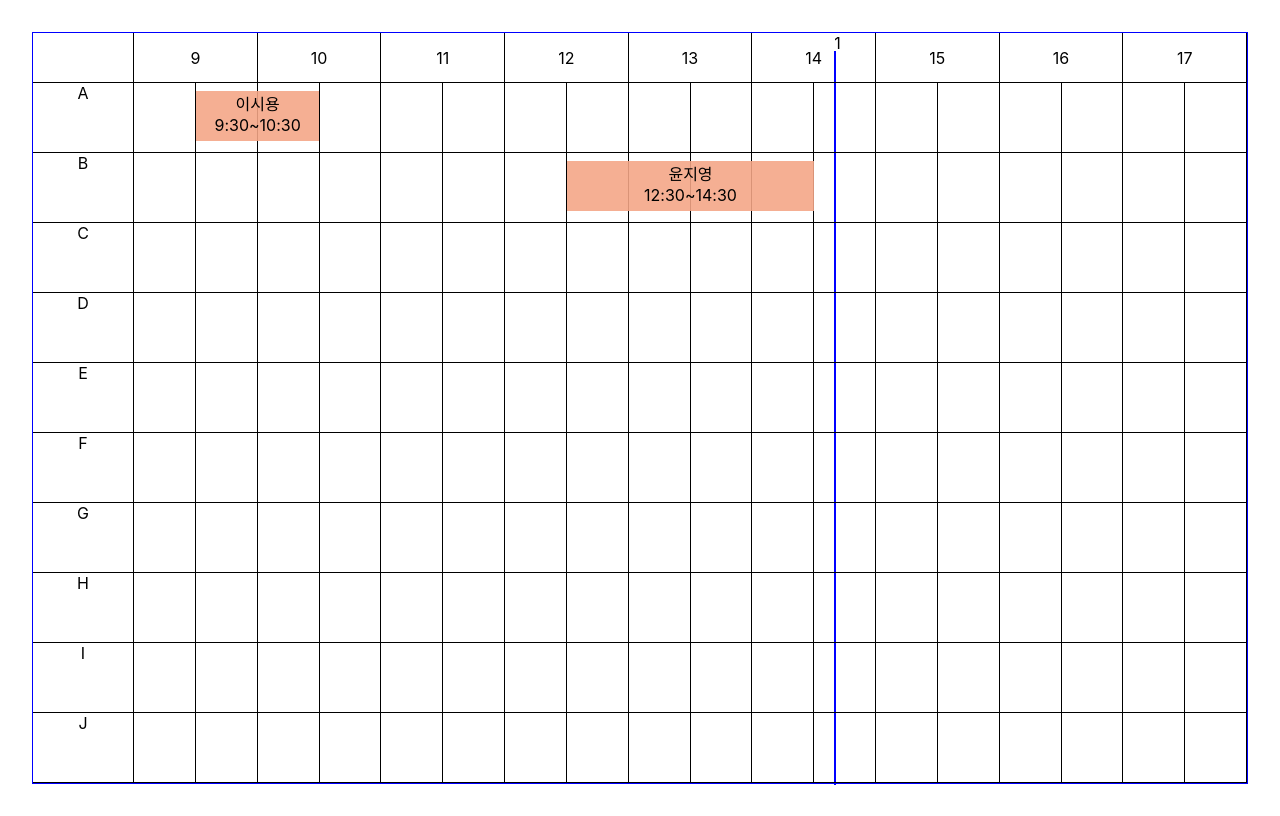
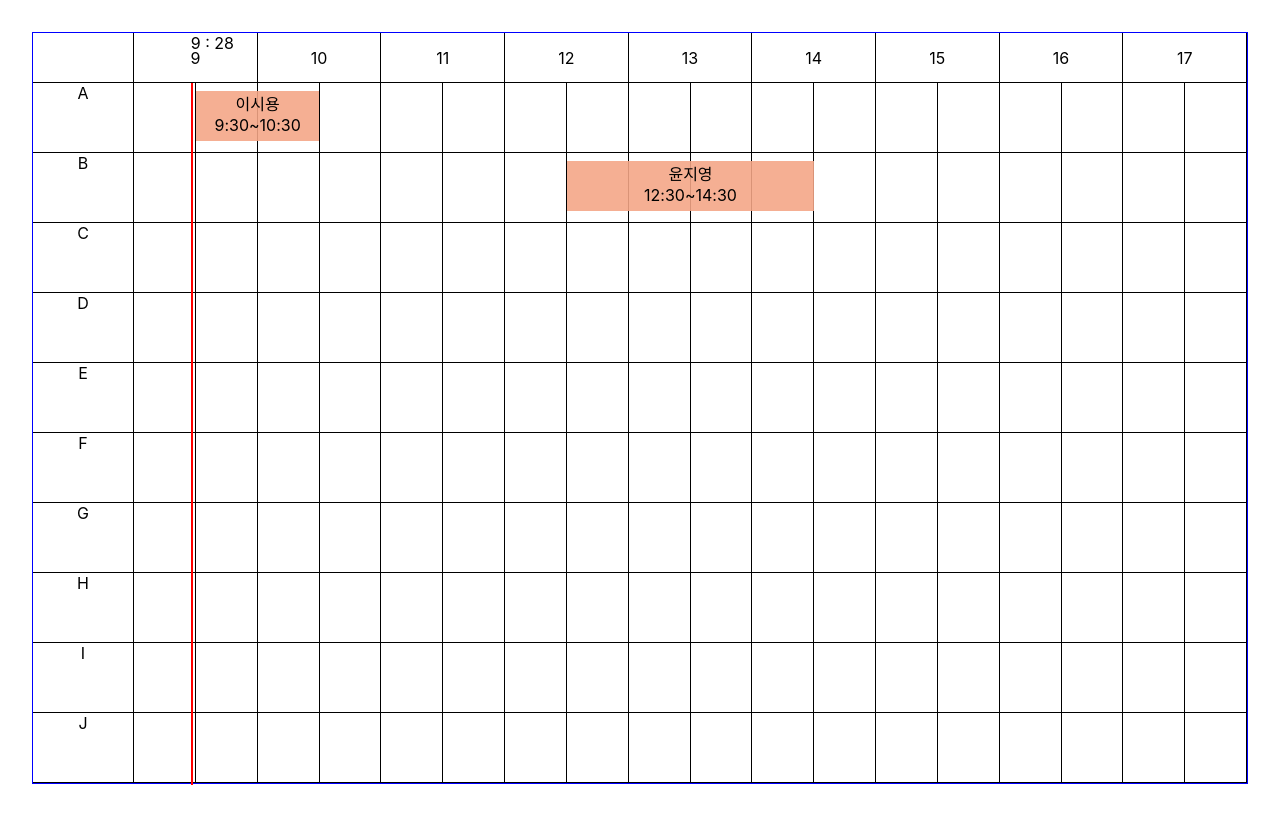
Before and after one commit to fenrirD/meeting-room-reservation-app, a React (Create React App) app: page / in a window 1280 px wide. Built offline with nearby package versions, Linux system fonts and the light colour scheme.

Commit message:
Current Time 기능 완료

```diff
--- a/package.json
+++ b/package.json
@@ -9,6 +9,7 @@
     "@reduxjs/toolkit": "^1.9.0",
     "@types/lodash": "^4.14.188",
     "@types/react-redux": "^7.1.24",
+    "clsx": "^1.2.1",
     "lodash": "^4.17.21",
     "react": "^18.2.0",
     "react-dnd": "^16.0.1",
--- a/src/App.css
+++ b/src/App.css
@@ -88,34 +88,34 @@
 .flex_none {
   flex: none;
 }
-.real_time {
-  display: flex;
-  left: auto;
-  overflow: visible;
-  position: -webkit-sticky;
-  position: sticky;
-  right: auto;
-  height: 50px;
-}
+/*.real_time {*/
+/*  display: flex;*/
+/*  left: auto;*/
+/*  overflow: visible;*/
+/*  position: -webkit-sticky;*/
+/*  position: sticky;*/
+/*  right: auto;*/
+/*  height: 50px;*/
+/*}*/
 
-.time {
-  position: relative;
-  width: 100%;
-}
-.time_son {
-  box-sizing: content-box;
-  height: 100%;
-  margin-top: -2em;
-  overflow: hidden;
-  padding-top: 2em;
-  pointer-events: none;
-  position: absolute;
-  top: 100%;
-  border: 1px solid blue;
-  left:66%;
+/*.time {*/
+/*  position: relative;*/
+/*  width: 100%;*/
+/*}*/
+/*.time_son {*/
+/*  box-sizing: content-box;*/
+/*  height: 100%;*/
+/*  margin-top: -2em;*/
+/*  overflow: hidden;*/
+/*  padding-top: 2em;*/
+/*  pointer-events: none;*/
+/*  position: absolute;*/
+/*  top: 100%;*/
+/*  border: 1px solid blue;*/
+/*  !*left:66%;*!*/
 
-  /*background-color: red;*/
-}
+/*  !*background-color: red;*!*/
+/*}*/
 /*.room {*/
 /*  display: flex;*/
 /*  !*flex-direction: column;*!*/
--- /dev/null
+++ b/src/components/CurrentTime/index.tsx
@@ -0,0 +1,46 @@
+import React, {useEffect, useRef, useState} from "react";
+import useResize from "../../hook/useResize";
+import {useInterval} from "../../hook/useInterval";
+import styles from './styles.module.css';
+
+const CurrentTime = () => {
+
+  const realTimeDiv = useRef<HTMLDivElement>(null);
+  const [position, setPosition] = useState(0);
+  const {width} = useResize(realTimeDiv);
+  const [currenTime, setCurrentTime] = useState<string>('');
+  const [isRunning, setIsRunning] = useState(false);
+
+  const getCurrentTime = () => {
+    const now = new Date();
+    const currentHour = now.getHours();
+    const currentMinutes = now.getMinutes();
+    const position = (((currentHour % 9) + (currentMinutes / 60)) / 9) * 100
+    setPosition(position)
+    setIsRunning(8 < currentHour && currentHour < 18)
+    setCurrentTime(`${currentHour} : ${currentMinutes.toString().padStart(2,'0')}`)
+  }
+
+  // 최초 한번은 무조건 실행
+  useEffect(() => {
+    getCurrentTime()
+  }, [])
+
+  useInterval(() => {
+    getCurrentTime()
+  }, 10000, isRunning, [width])
+
+  return (
+    <div className={styles.current_time_zone} ref={realTimeDiv}>
+      <div></div>
+      <div className={styles.current_time} style={{display: `${isRunning ? '' : 'none'}`}}>
+        <div style={{left: `${position}%`}} className={styles.time_son}></div>
+        <div style={{
+          left: `${position}%`,
+        }}>{currenTime}</div>
+      </div>
+    </div>
+  )
+}
+
+export default CurrentTime
--- /dev/null
+++ b/src/components/CurrentTime/styles.module.css
@@ -0,0 +1,36 @@
+.current_time_zone {
+  display: flex;
+  left: auto;
+  overflow: visible;
+  position: sticky;
+  right: auto;
+  height: 50px;
+  z-index: 10;
+}
+
+.current_time_zone > :first-child {
+  min-width: 100px;
+  width: 100px;
+}
+
+.current_time {
+  position: relative;
+  width: 100%;
+}
+
+.current_time > :first-child {
+  box-sizing: content-box;
+  height: 700px;
+  margin-top: 0em;
+  overflow: hidden;
+  /*padding-top: 2em;*/
+  pointer-events: none;
+  position: absolute;
+  top: 100%;
+  border: 1px solid red;
+  /*background-color: red;*/
+}
+
+.current_time > :nth-child(2) {
+  position: absolute;
+}
--- a/src/components/Room/Body.tsx
+++ b/src/components/Room/Body.tsx
@@ -2,19 +2,14 @@ import React, {useRef} from "react";
 import {ROOMS} from "../../utills/data/sampleData";
 import RowName from "./RowName";
 import Row from "./Row";
+import CurrentTime from "../CurrentTime";
 
 const Body = () => {
-//((1752/9)*1.5) / 1752 * 100
+
   return (
     <div className="body">
       <div className='flex_none'></div>
-      <div className='real_time'>
-        <div></div>
-        <div className='time'>
-          <div style={{height: '700px'}} className='time_son'></div>
-          <div style={{left: "66%", position: 'absolute'}}>1</div>
-        </div>
-      </div>
+      <CurrentTime/>
       <div className="room">
         <div></div>
         <RowName/>
--- a/src/components/Room/index.css
+++ b/src/components/Room/index.css
@@ -44,34 +44,35 @@
 .flex_none {
   flex: none;
 }
-.real_time {
-  display: flex;
-  left: auto;
-  overflow: visible;
-  position: -webkit-sticky;
-  position: sticky;
-  right: auto;
-  height: 50px;
-}
+/*.real_time {*/
+/*  display: flex;*/
+/*  left: auto;*/
+/*  overflow: visible;*/
+/*  position: -webkit-sticky;*/
+/*  position: sticky;*/
+/*  right: auto;*/
+/*  height: 50px;*/
+/*  z-index: 10;*/
+/*}*/
 
-.time {
-  position: relative;
-  width: 100%;
-}
-.time_son {
-  box-sizing: content-box;
-  height: 100%;
-  margin-top: -2em;
-  overflow: hidden;
-  padding-top: 2em;
-  pointer-events: none;
-  position: absolute;
-  top: 100%;
-  border: 1px solid blue;
-  left:66%;
+/*.time {*/
+/*  position: relative;*/
+/*  width: 100%;*/
+/*}*/
+/*.time_son {*/
+/*  box-sizing: content-box;*/
+/*  height: 700px;*/
+/*  margin-top: 0em;*/
+/*  overflow: hidden;*/
+/*  !*padding-top: 2em;*!*/
+/*  pointer-events: none;*/
+/*  position: absolute;*/
+/*  top: 100%;*/
+/*  border: 1px solid red;*/
 
-  /*background-color: red;*/
-}
+
+/*  !*background-color: red;*!*/
+/*}*/
 .room {
   display: flex;
   /*flex-direction: column;*/
--- /dev/null
+++ b/src/hook/useInterval.ts
@@ -0,0 +1,21 @@
+
+import {DependencyList, useEffect, useRef} from "react";
+
+export const useInterval = (callback:Function, delay:number, isRunning:boolean, deps?:DependencyList) => {
+  const savedCallback = useRef<Function>();
+
+
+  useEffect(() => {
+    savedCallback.current = callback;
+  }, [callback]);
+
+  useEffect(()=>{
+
+    const tick = () => savedCallback.current?.call(this)
+
+    if(isRunning) {
+      let id = setInterval(tick, delay);
+      return () => clearInterval(id)
+    }
+  },[isRunning,...(deps||[])])
+}
```
Also changed, not shown: 1 other file (tests, documents, lock files or other folders).
